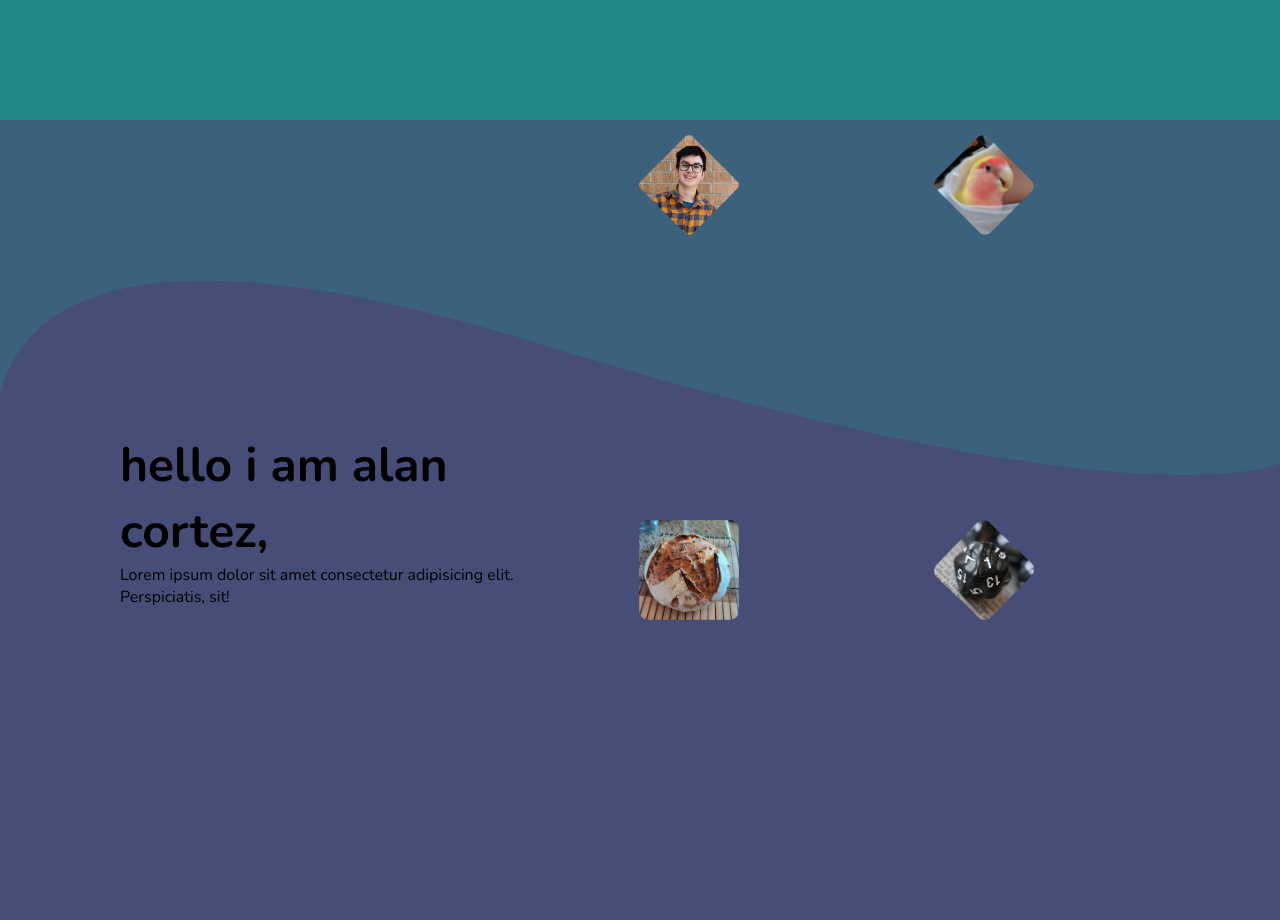
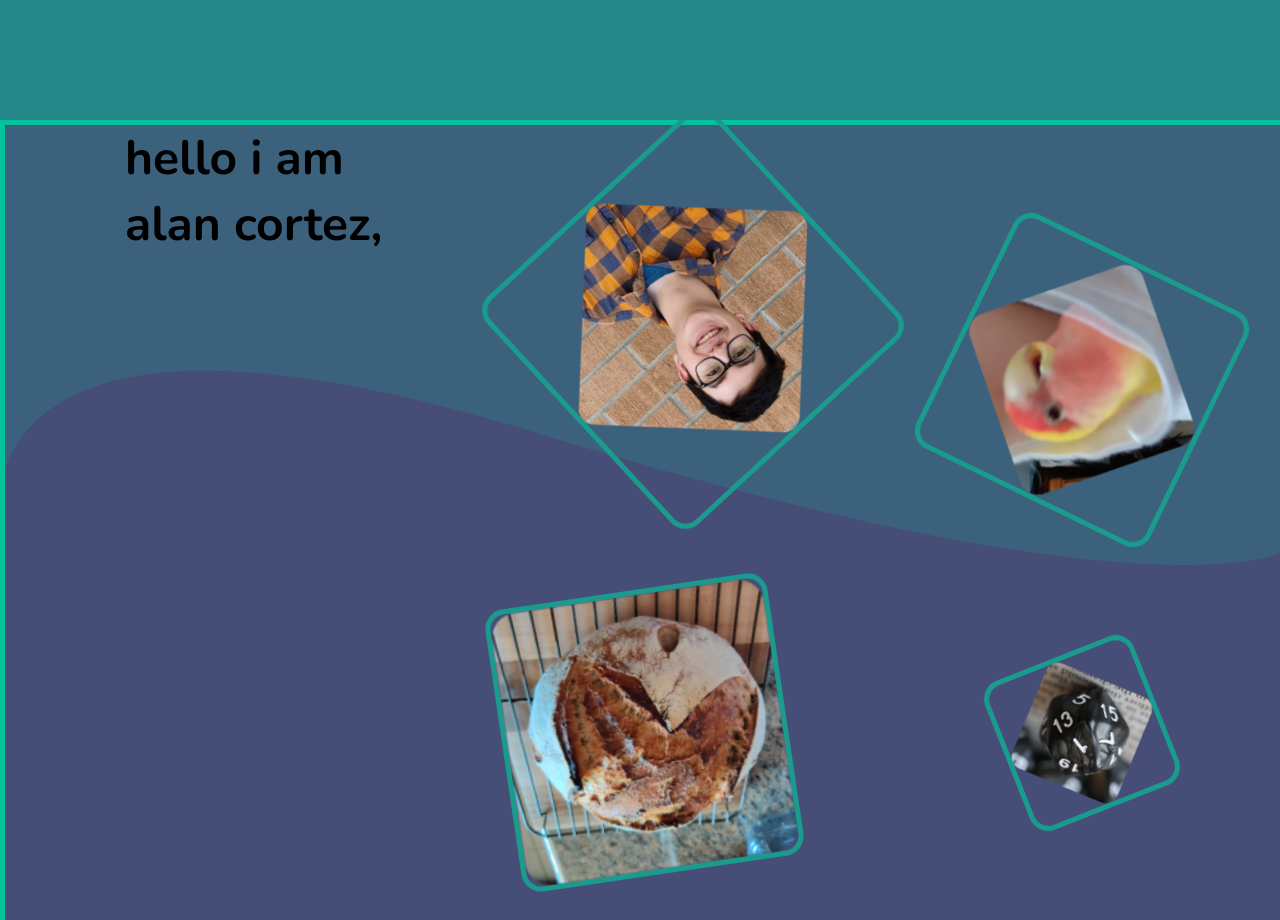
Before and after one commit to AlanCortez1337/portfolio, a React (Vite) app: page / in a window 1280 px wide. Shown: the part 680-1600 px from the top of the page. Built offline with nearby package versions, Linux system fonts and the light colour scheme.

Commit message:
fixed grid bug

```diff
--- a/src/App.jsx
+++ b/src/App.jsx
@@ -19,23 +19,19 @@ function App() {
         <Wave shape={2}></Wave>
       </section>
       <section className="about-me">
-        <div className="abt-wrapper">
-          <div className="blurp-abt">
-            <h3>hello i am alan cortez,</h3>
-            <p>Lorem ipsum dolor sit amet consectetur adipisicing elit. Perspiciatis, sit!</p>
+        {/* <div className="abt-wrapper"> */}
+          <div className="abt-grid">
+            <div className="blurp-abt">
+              <h3>hello i am alan cortez,</h3>
+            </div>
+            {/* <p>Lorem ipsum dolor sit amet consectetur adipisicing elit. Perspiciatis, sit!</p> */}
+
+            <img src={MeBadge} alt="me" className="badge" width={300} height={300} />
+            <img src={LuaBadge} alt="me" className="badge" width={250} height={250} />
+            <img src={BreadBadge} alt="me" className="badge" width={275} height={275} />
+            <img src={DndBadge} alt="me" className="badge" width={150} height={150} />
           </div>
-          <div className="abt-grid">
-              {/* <p>a</p>
-              <p>b</p>
-              <p>c</p>
-              <p>d</p> */}
-
-              <img src={MeBadge} alt="me" className="badge" />
-              <img src={LuaBadge} alt="me" className="badge" />
-              <img src={BreadBadge} alt="me" className="badge" />
-              <img src={DndBadge} alt="me" className="badge" />
-          </div>
-        </div>
+        {/* </div> */}
         <Wave shape={3}></Wave>
       </section>
       {/* <section className="projects">
--- a/src/index.css
+++ b/src/index.css
@@ -77,16 +77,13 @@ body {
   overflow: hidden;
 }
 
-.abt-wrapper {
-  display: flex;
-}
 /* About Me - blurp info */
 .blurp-abt {
   display: flex;
   justify-content: center;
   flex-direction: column;
   align-items: flex-start;
-  height: 100vh;
+  /* height: 100vh; */
   position: relative;
   z-index: 2;
   padding-left: 120px;
@@ -104,35 +101,70 @@ body {
 /* About Me - grid badges */
 .abt-grid {
   display: grid;
-  grid-template-columns: 1fr 1fr;
+  grid-template-columns: repeat(3, 1fr);
+  grid-template-rows: repeat(2, 1fr);
   position: relative;
-  width: 50%;
-  margin: 15px 50px;
+  width: 100%;
+  height: 100%;
+  justify-content: center;
   z-index: 4;
+  border: #02C39A 5px solid;
+  gap: 30px;
 }
 
-.abt-grid > img {
 
-  display: flex;
-  justify-content: center;
-  align-items: center;
+.abt-grid img {
+  border: #199C8E 5px solid;
+  border-radius: 20px;
+  align-self: center;
+  justify-self: center;
 }
 
-.abt-grid img {
-  width: 100px;
-  height: 100px;
+.abt-grid div {
+  align-self: start;
+  grid-row: 1 / span 2;
 }
 
-/* .badge {
-  display: flex;
-  justify-content: center;
-  align-items: center;
-  background-color: #02C39A;
+.abt-grid img:nth-child(2) {
+  grid-column: 2;
+  justify-self: end;
+  animation: rotate 15000ms infinite linear;
+}
+
+.abt-grid img:nth-child(3) {
+  grid-column: 3;
+  align-self: end;
+  animation: rotate 10000ms infinite linear;
+}
+
+.abt-grid img:nth-child(4) {
+  grid-column: 2;
+  animation: rotate 12000ms infinite linear;
+}
+
+.abt-grid img:nth-child(5) {
+  animation: rotate 13000ms infinite linear;
+}
+
+/* .abt-grid img:hover {
+  animation: rotate 5000ms infinite linear;
 } */
+
+
+@keyframes rotate {
+  from {
+    transform: rotate(0deg);
+  }
+  to {
+    transform: rotate(360deg);
+  }
+}
+
+
 
 .wave-3-svg {
   position: relative;
-  bottom: 80vh;
+  bottom: 70vh;
   width: 100vw;
 }
 
```
